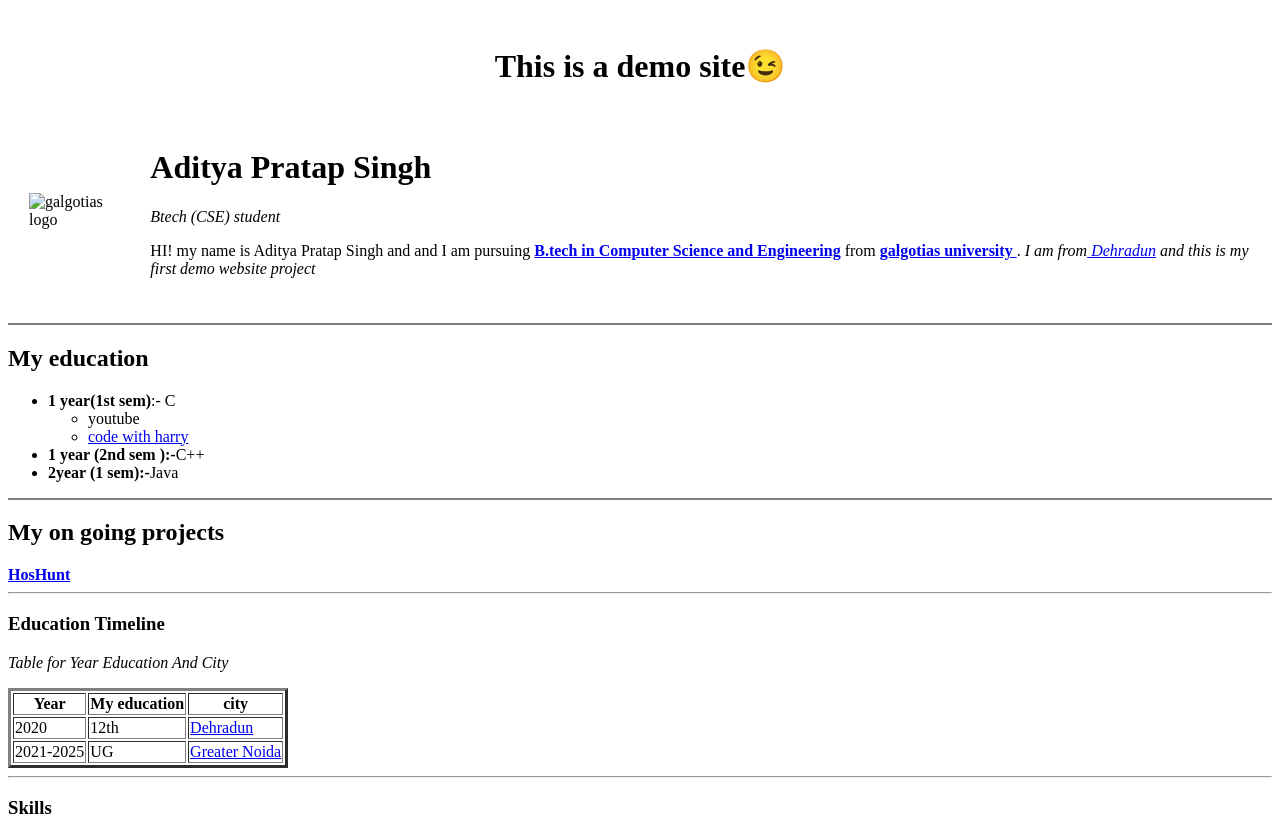
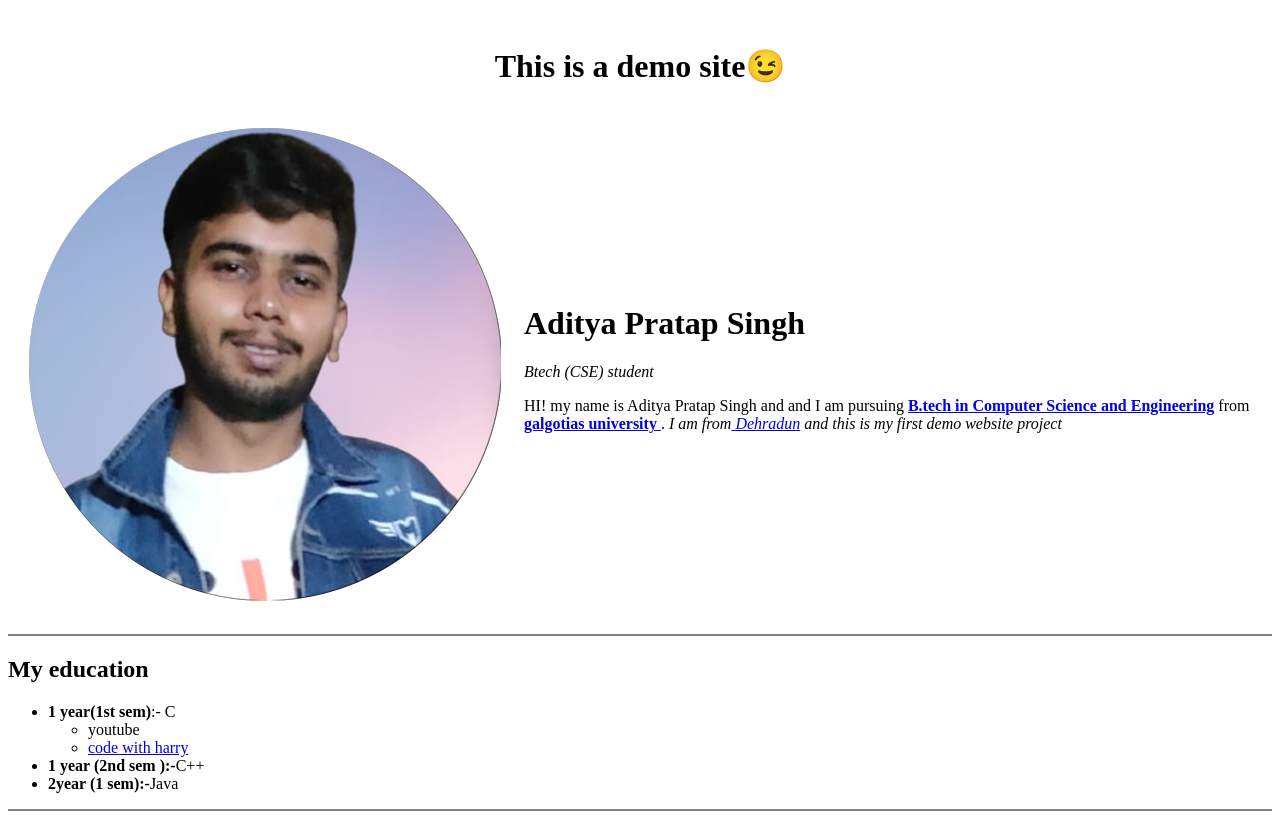
Before and after one commit to aditya6021/bio, a plain HTML site: page index.html in a window 1280 px wide. Shown: the top 822 px of the page. Drawn offline with Linux system fonts and the light colour scheme.

Commit message:
updated my site photo

```diff
--- a/index.html
+++ b/index.html
@@ -13,7 +13,7 @@
    </center>
    <table cellspacing="20">
     <tr>
-        <td> <img src="Screenshot 2022-07-28 173258-modified.png" alt="galgotias logo"></td>
+        <td> <img src="WhatsApImage.png-modified.png" alt="galgotias logo"></td>
         <td><h1>Aditya Pratap Singh</h1>
             <p><em>Btech (CSE) student</em> </p>
 
```
